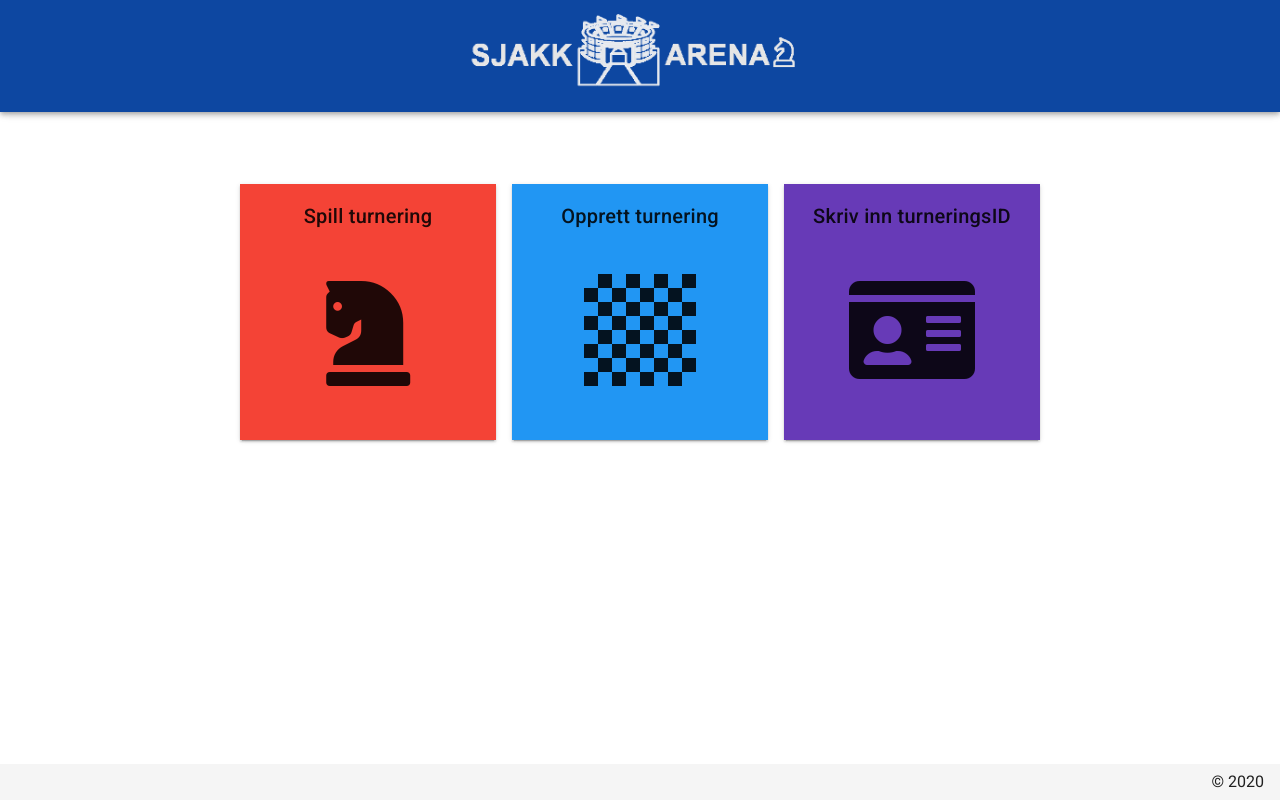
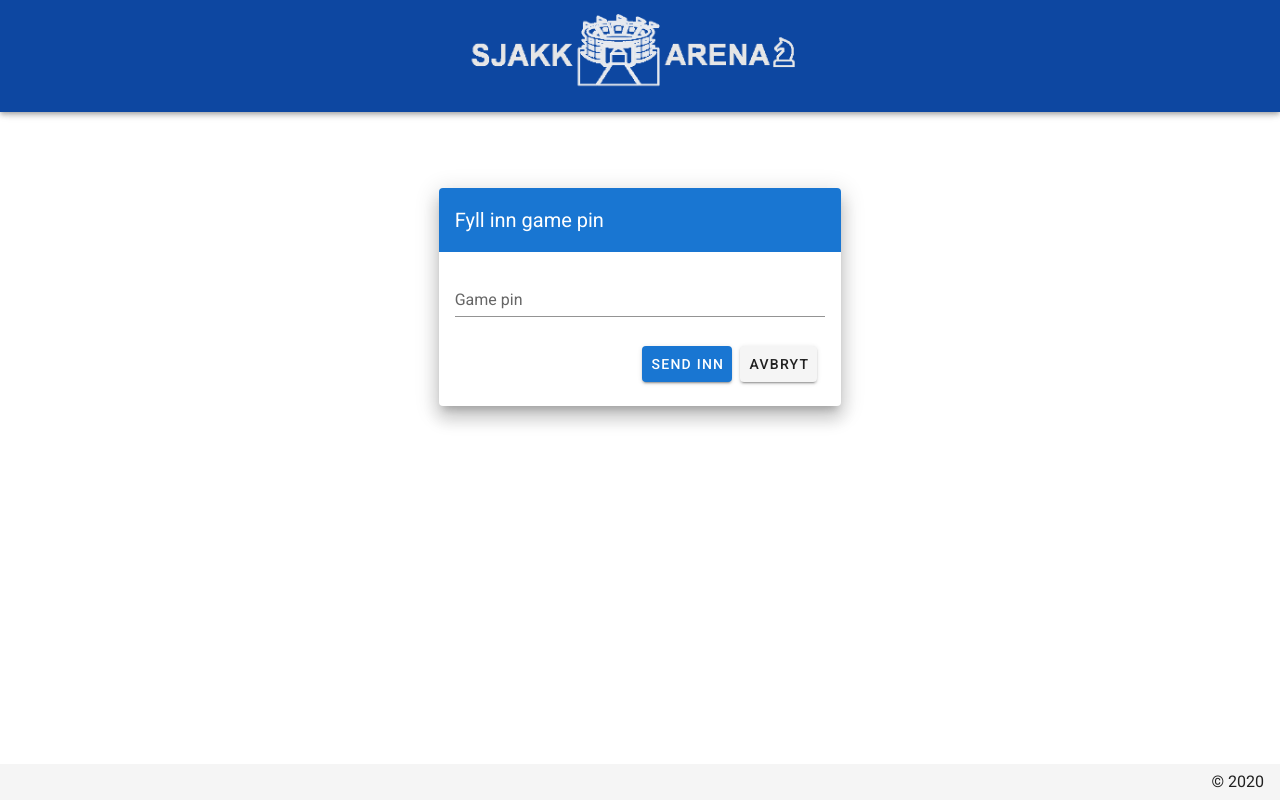
Before and after one commit to Severinzz/Sjakk-Arena-Frontend, a Vue app: page /#/enter-TID in a window 1280 px wide. Before the commit this address led to /#/. Built offline with nearby package versions, Linux system fonts and the light colour scheme.

Commit message:
Final changes to buttons
Removed red buttons and router-links

```diff
--- a/src/components/TournamentCreationForm.vue
+++ b/src/components/TournamentCreationForm.vue
@@ -119,7 +119,7 @@
         type="number"
       ></v-text-field>
       <v-switch label="Start når to spillere er påmeldt" v-model="earlyStart"></v-switch>
-      <v-btn class="mr-4" @click="validate">Send</v-btn>
+      <v-btn class="mr-4" color="primary" @click="validate">Send</v-btn>
       <v-btn @click="clear">Tøm</v-btn>
     </v-form>
   </div>
--- a/src/views/EnterTID.vue
+++ b/src/views/EnterTID.vue
@@ -18,10 +18,8 @@
                 </v-form>
                 <v-card-actions>
                   <v-spacer />
-                  <router-link to="/">
-                    <v-btn color="red" dark>Avbryt</v-btn>
-                  </router-link>
-                  <v-btn color="primary">Send inn</v-btn>
+                  <v-btn color="primary" to="/">Send inn</v-btn>
+                  <v-btn to="/">Avbryt</v-btn>
                 </v-card-actions>
               </v-card-text>
             </v-card>
--- a/src/views/EnterTourney.vue
+++ b/src/views/EnterTourney.vue
@@ -18,10 +18,8 @@
                   </v-form>
                   <v-card-actions>
                     <v-spacer />
-                    <router-link to="/">
-                    <v-btn color="red" dark>Avbryt</v-btn>
-                    </router-link>
-                    <v-btn color="primary">Delta</v-btn>
+                    <v-btn color="primary" to="/">Delta</v-btn>
+                    <v-btn to="/">Avbryt</v-btn>
                   </v-card-actions>
                 </v-card-text>
               </v-card>
```
